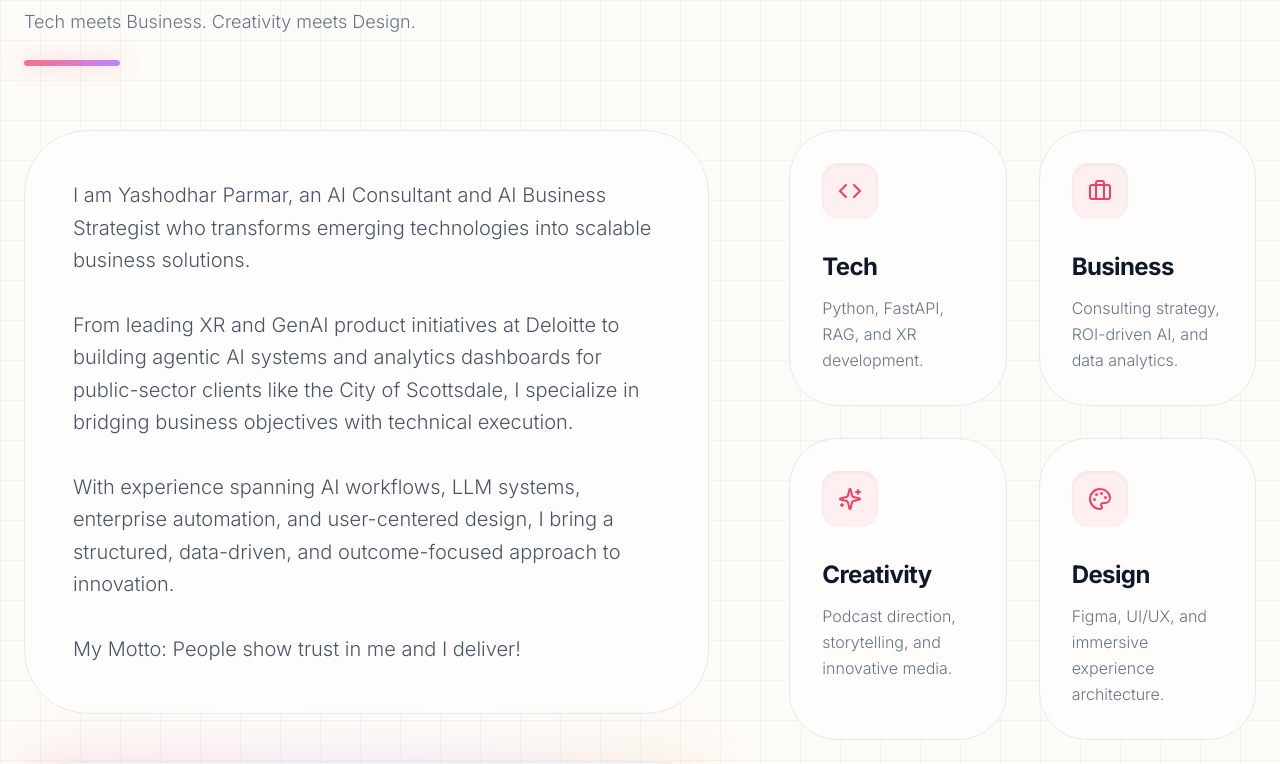
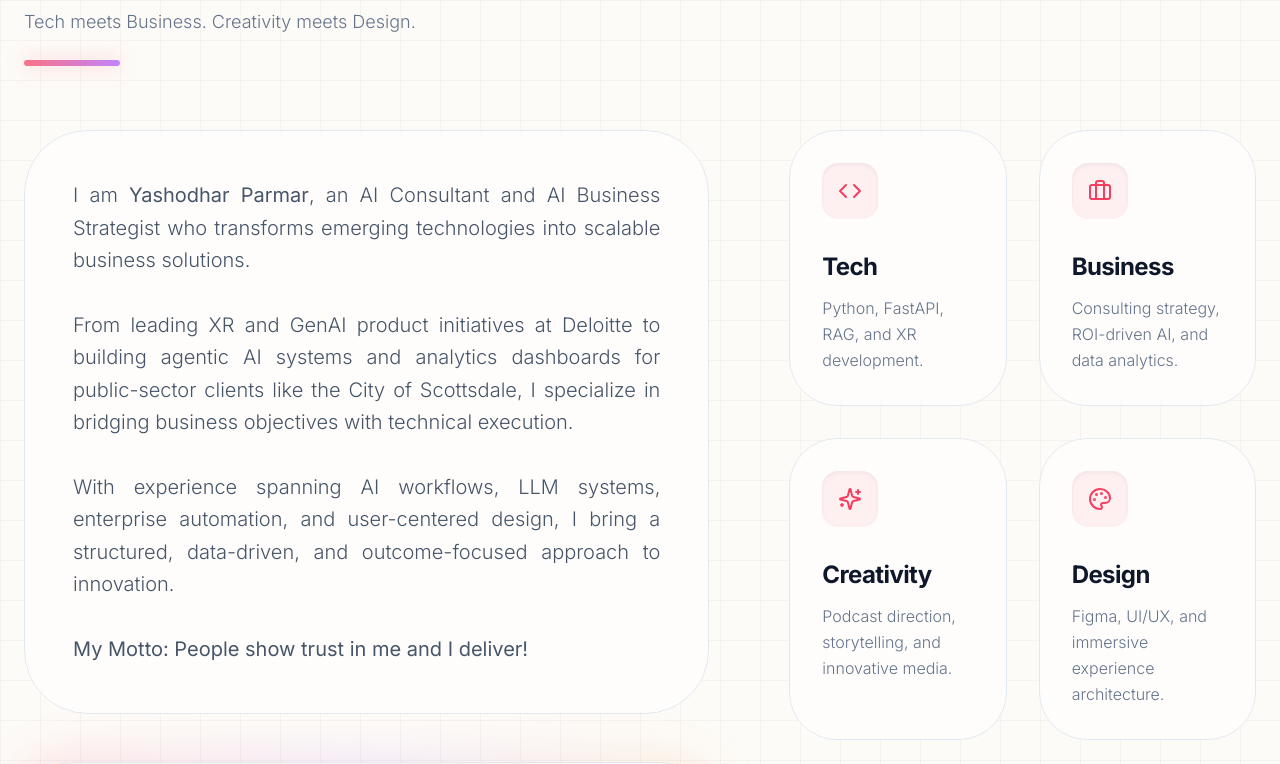
Before and after one commit to Pirate1410/Personal_website_YMP, a React (Vite) app: page / in a window 1280 px wide. Shown: the part 1520-2284 px from the top of the page. Built offline with nearby package versions, Linux system fonts and the light colour scheme.

Commit message:
Enhance narrative display with bolded text
Updated narrative rendering to include bolded text for specific phrases.

```diff
--- a/App.tsx
+++ b/App.tsx
@@ -300,11 +300,14 @@ const App: React.FC = () => {
           <div className="grid grid-cols-1 lg:grid-cols-12 gap-20 items-start">
             <div className="lg:col-span-7 space-y-12">
               <div className="glass-card p-12 rounded-[4rem] border-slate-200 reveal">
-                {PERSONAL_STORY.narrative.map((paragraph, i) => (
-                  <p key={i} className="text-xl text-slate-600 leading-relaxed font-light mb-8 last:mb-0">
-                    {paragraph}
-                  </p>
-                ))}
+{PERSONAL_STORY.narrative.map((paragraph, i) => {
+              const boldedText = paragraph
+                .replace('Yashodhar Parmar', '<strong>Yashodhar Parmar</strong>')
+                .replace('My Motto: People show trust in me and I deliver!', '<strong>My Motto: People show trust in me and I deliver!</strong>');
+              return (
+                <p key={i} className="text-xl text-slate-600 leading-relaxed font-light mb-8 last:mb-0 text-justify" dangerouslySetInnerHTML={{ __html: boldedText }} />
+              );
+            })}
               </div>
 
               <div className="relative group reveal" style={{ transitionDelay: '0.1s' }}>
```
